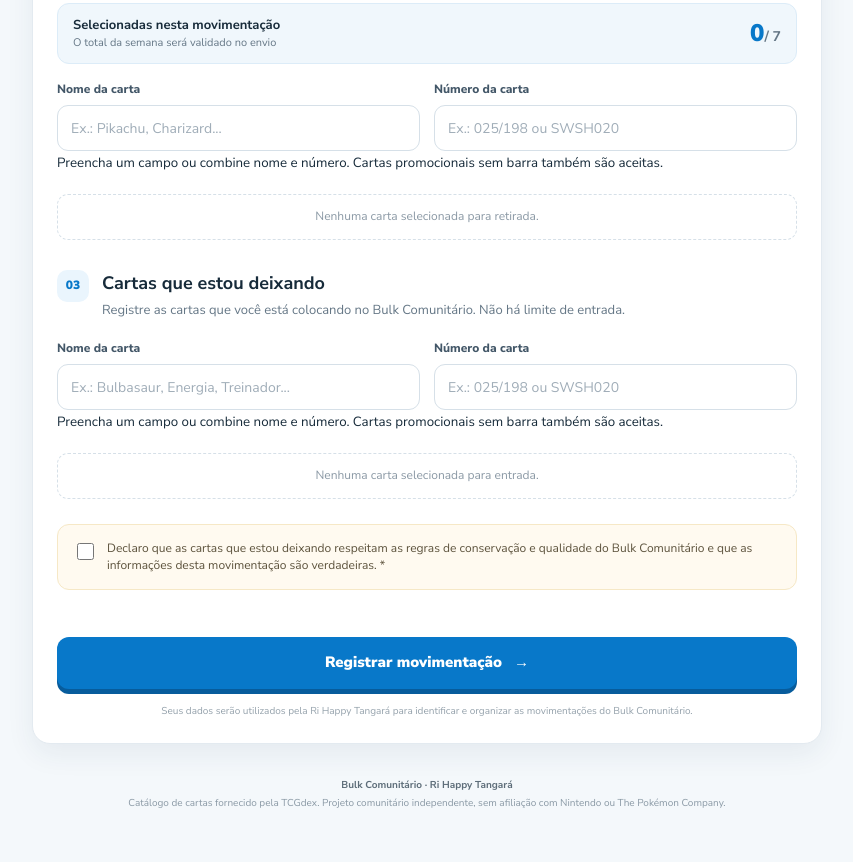
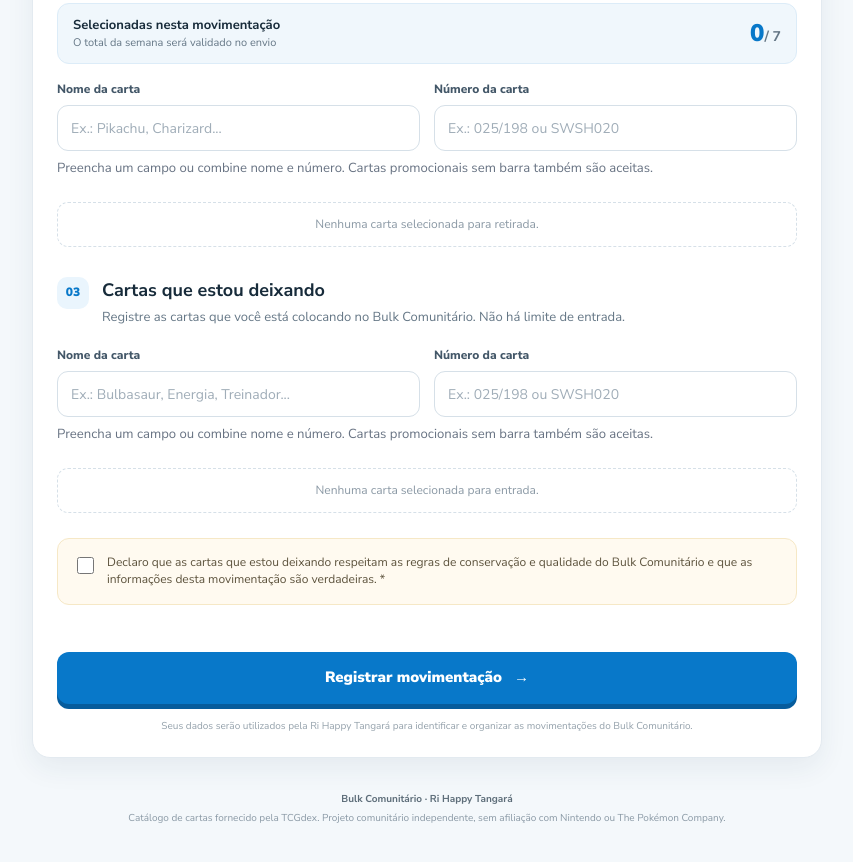
Before and after one commit to rihappytangara/bulk-comunitario, a plain HTML site: page index.html in a window 1280 px wide. Shown: the part 776-1638 px from the top of the page, without its empty margins (213-1066 px from the left). Drawn offline with Linux system fonts and the light colour scheme.

Commit message:
Estiliza orientação da pesquisa de cartas

```diff
--- a/style.css
+++ b/style.css
@@ -61,3 +61,6 @@ input::placeholder{color:#a0adb8}
 .site-footer{text-align:center;color:#8a99a5;font-size:10px;padding:14px 20px}.site-footer p{margin:4px}.site-footer strong{color:#5d6d79}
 .hidden-frame,.hidden-form,.honeypot{position:absolute!important;left:-9999px!important;width:1px!important;height:1px!important;opacity:0!important}
 @media(max-width:600px){.container{width:min(100% - 20px,790px);margin-top:14px}.card{padding:18px;border-radius:15px}.intro{min-height:155px}.intro-symbol{font-size:65px;padding:0 4px}.form-grid{grid-template-columns:1fr}.site-header{height:72px;padding:0 16px}.site-header h1{font-size:18px}.section-heading{gap:10px}.rules ul{font-size:12px}}
+
+
+.search-hint { display:block; margin:8px 0 12px; color:#687383; font-size:.82rem; line-height:1.4; }
```
